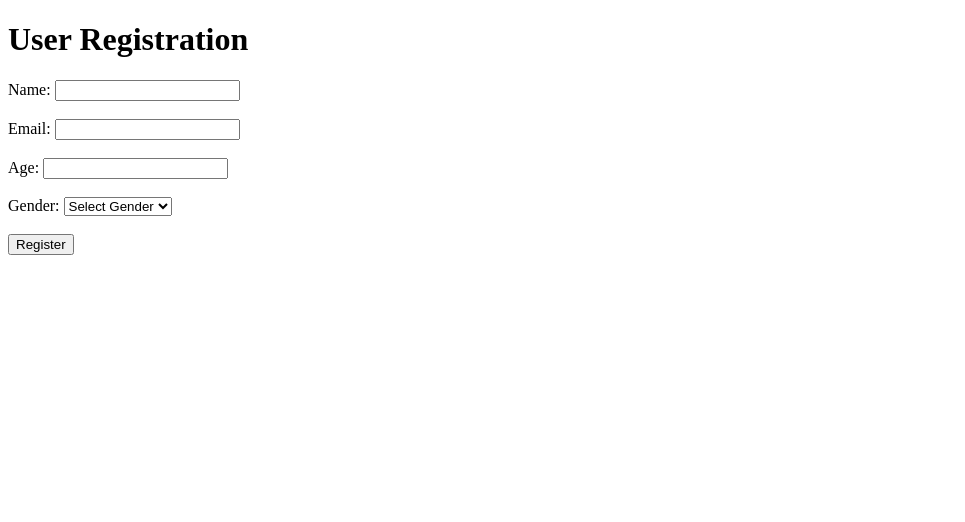
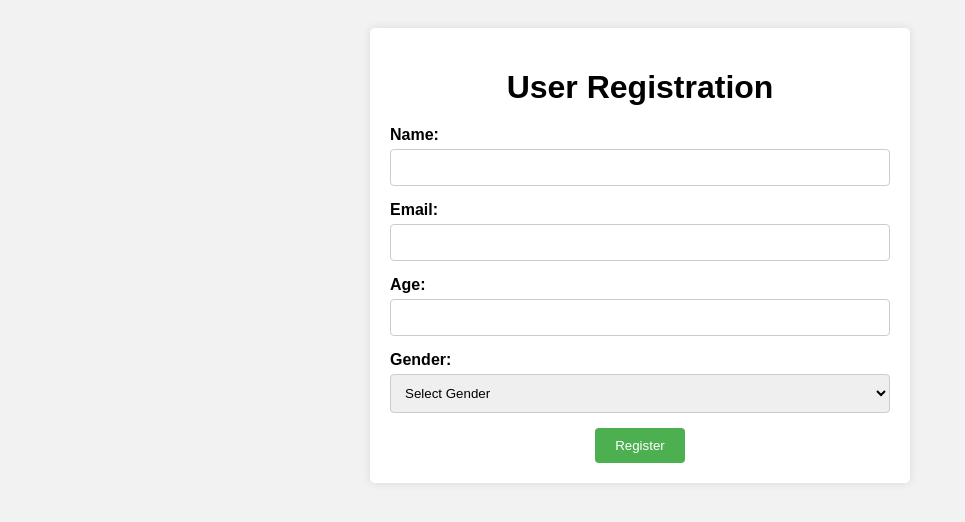
Before and after one commit to ABDELLAH-Hallou/html2pdf, a Flask app: page / in a window 1280 px wide. Shown: the top 522 px of the page, without its empty margins (0-965 px from the left). Run offline with Flask 3, Linux system fonts and the light colour scheme.

Commit message:
better style

```diff
--- a/templates/index.html
+++ b/templates/index.html
@@ -2,23 +2,87 @@
 <html>
 <head>
   <title>User Registration</title>
+  <style>
+    body {
+      font-family: Arial, sans-serif;
+      background-color: #f2f2f2;
+      padding: 20px;
+    }
+
+    .container {
+      max-width: 500px;
+      margin: 0 auto;
+      background-color: white;
+      padding: 20px;
+      border-radius: 5px;
+      box-shadow: 0 0 10px rgba(0, 0, 0, 0.1);
+    }
+
+    h1 {
+      text-align: center;
+      margin-bottom: 20px;
+    }
+
+    .form-group {
+      margin-bottom: 15px;
+    }
+
+    label {
+      display: block;
+      font-weight: bold;
+      margin-bottom: 5px;
+    }
+
+    input[type="text"], input[type="email"], input[type="number"], select {
+      width: 100%;
+      padding: 10px;
+      border: 1px solid #ccc;
+      border-radius: 4px;
+      box-sizing: border-box;
+    }
+
+    input[type="submit"] {
+      background-color: #4CAF50;
+      color: white;
+      padding: 10px 20px;
+      border: none;
+      border-radius: 4px;
+      cursor: pointer;
+      display: block;
+      margin: 0 auto;
+    }
+
+    input[type="submit"]:hover {
+      background-color: #45a049;
+    }
+  </style>
 </head>
 <body>
+  <div class="container">
     <h1>User Registration</h1>
     <form action="{{ url_for('register') }}" method="post">
+      <div class="form-group">
         <label for="name">Name:</label>
-    <input type="text" id="name" name="name" required><br><br>
+        <input type="text" id="name" name="name" required>
+      </div>
+      <div class="form-group">
         <label for="email">Email:</label>
-    <input type="email" id="email" name="email" required><br><br>
+        <input type="email" id="email" name="email" required>
+      </div>
+      <div class="form-group">
         <label for="age">Age:</label>
-    <input type="number" id="age" name="age" required><br><br>
+        <input type="number" id="age" name="age" required>
+      </div>
+      <div class="form-group">
         <label for="gender">Gender:</label>
         <select id="gender" name="gender" required>
           <option value="">Select Gender</option>
           <option value="male">Male</option>
           <option value="female">Female</option>
-    </select><br><br>
+        </select>
+      </div>
       <input type="submit" value="Register">
     </form>
+  </div>
 </body>
 </html>
```
Also changed, not shown: templates/dynamic_page.html (+62 -5 lines), 1 other file. Lines whose indentation alone changed are shown as unchanged.
